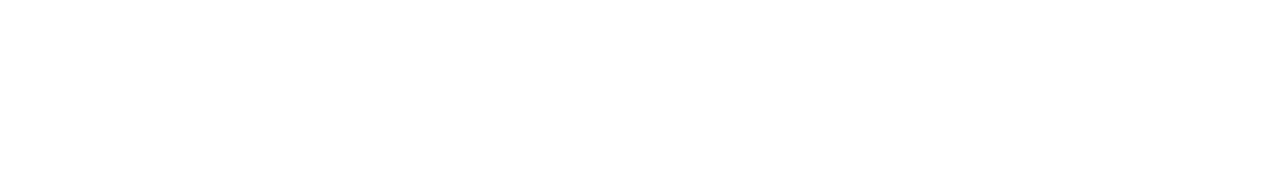
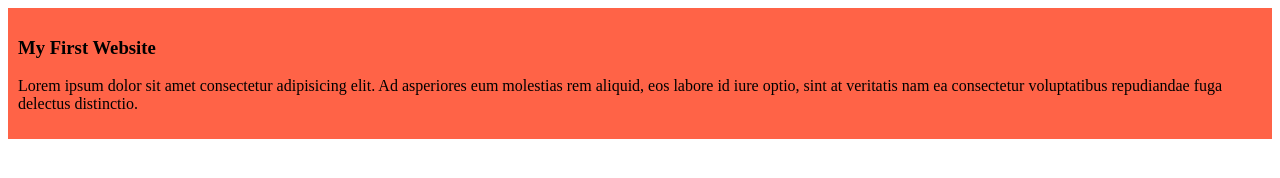
Before and after one commit to Raihan00016/my-simple-website, a plain HTML site: page index.html in a window 1280 px wide. Drawn offline with Linux system fonts and the light colour scheme.

Commit message:
added the first blog

```diff
--- a/index.html
+++ b/index.html
@@ -4,8 +4,12 @@
     <meta charset="UTF-8">
     <meta name="viewport" content="width=device-width, initial-scale=1.0">
     <title>My Simple Website</title>
+    <link rel="stylesheet" href="styles/blog.css">
 </head>
 <body>
-
+    <div>
+        <h3>My First Website</h3>
+        <p>Lorem ipsum dolor sit amet consectetur adipisicing elit. Ad asperiores eum molestias rem aliquid, eos labore id iure optio, sint at veritatis nam ea consectetur voluptatibus repudiandae fuga delectus distinctio.</p>
+        </div>
 </body>
 </html>
--- /dev/null
+++ b/styles/blog.css
@@ -0,0 +1,4 @@
+div{
+    background-color: tomato;
+    padding: 10px;
+}
```
